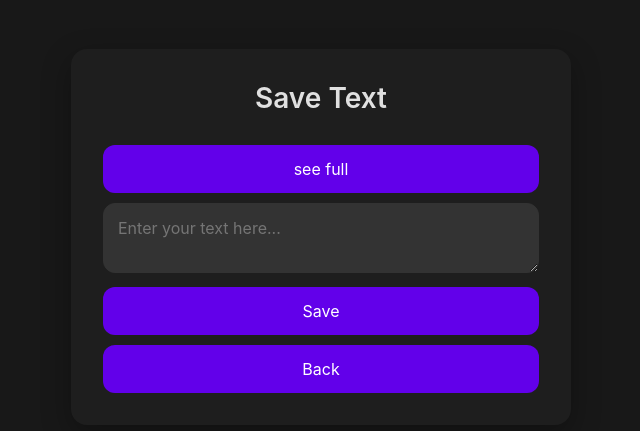
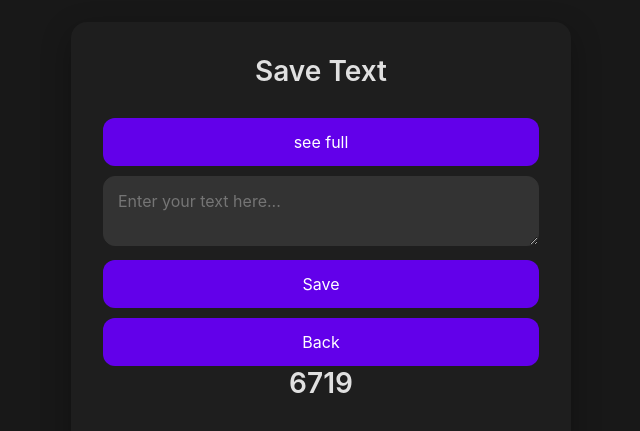
Before and after one commit to SEOJIAF/QuickTransfer, a SvelteKit app in the folder my-app/: page /save in a window 1280 px wide. Shown: the part 163-594 px from the top of the page, without its empty margins (319-959 px from the left). Built offline with nearby package versions, Linux system fonts and the light colour scheme.

Commit message:
added a h1 to show you the docId

```diff
--- a/my-app/src/routes/save/+page.svelte
+++ b/my-app/src/routes/save/+page.svelte
@@ -4,7 +4,7 @@
     import { doc, setDoc } from "firebase/firestore";
 
     let text = "";
-
+    const docId = Math.floor(Math.random() * 10000 + 1000).toString();
     async function save() {
 
         if (!text) {
@@ -18,7 +18,7 @@
         }
 
         // ✅ Generate docId before using it
-        const docId = Math.floor(Math.random() * 10000 + 1000).toString();
+
 
         await setDoc(doc(db, "texts", docId), {
             content: text,
@@ -35,4 +35,5 @@
     <textarea bind:value={text} placeholder="Enter your text here..."></textarea>
     <button on:click={save}>Save</button>
     <button on:click={() => goto('/')}>Back</button>
+    <h1>{docId}</h1>
 </main>
```
